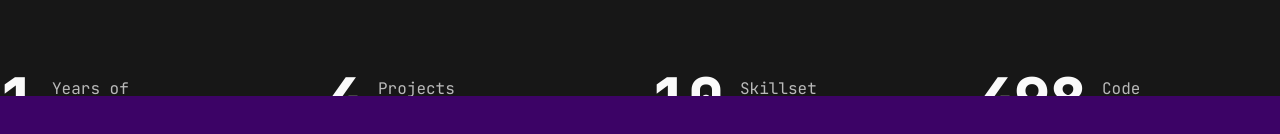
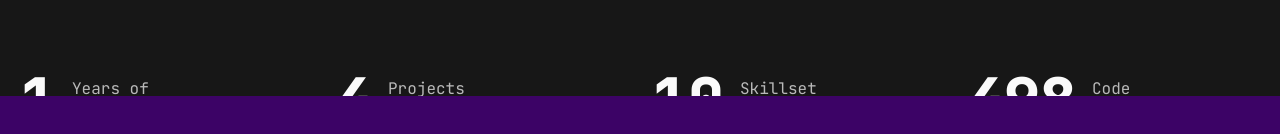
Before and after one commit to rohxn-rai/rohan-rai-portfolio, a Next.js app: page / in a window 1280 px wide. Shown: the part 704-838 px from the top of the page. Built offline with nearby package versions, Linux system fonts and the light colour scheme.

Commit message:
modified Stats - made changes to alignments

```diff
--- a/components/Stats.jsx
+++ b/components/Stats.jsx
@@ -24,7 +24,7 @@
 const Stats = () => {
   return (
     <section className="pt-4 pb-12 xl:pt-0 xl:pb-0">
-      <div className="container mx-auto">
+      <div className="container mx-auto px-5">
         <div className="flex flex-wrap gap-6 max-w-[80vw] mx-auto xl:max-w-none">
           {stats.map((item, index) => {
             return (
```
